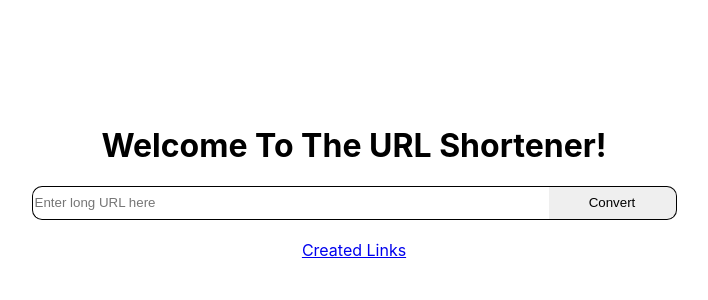
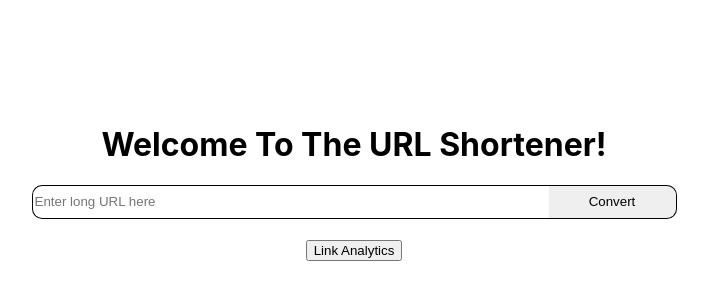
Before and after one commit to cocoabunnie/urlShortener, a React (Create React App) app in the folder frontend/: page / in a window 1280 px wide. Shown: the part 218-518 px from the top of the page, without its empty margins (286-994 px from the left). Built offline with nearby package versions, Linux system fonts and the light colour scheme; the HTML template or start-up script is replaced by a standard one.

Commit message:
Changed the button that routes to analytics page on the home page

```diff
--- a/frontend/src/cssFiles/Home.css
+++ b/frontend/src/cssFiles/Home.css
@@ -23,7 +23,7 @@
 
 .shortenUrlButton{
     width: 10vw;
-    height: 33.5px;
+    height: 33.25px;
     border: 1px solid black;
     border-left: 0px;
     border-top-right-radius: 10px;
--- a/frontend/src/home.js
+++ b/frontend/src/home.js
@@ -30,7 +30,9 @@ const Home = (props) => {
                 <br/>
                 <div className = "newURLDisplay"></div>
                 <br/>
-                <a href="/analytics">Created Links</a>
+                <a href="/analytics">
+                    <button>Link Analytics</button>
+                </a>
             </div>
         </div>
 
```
